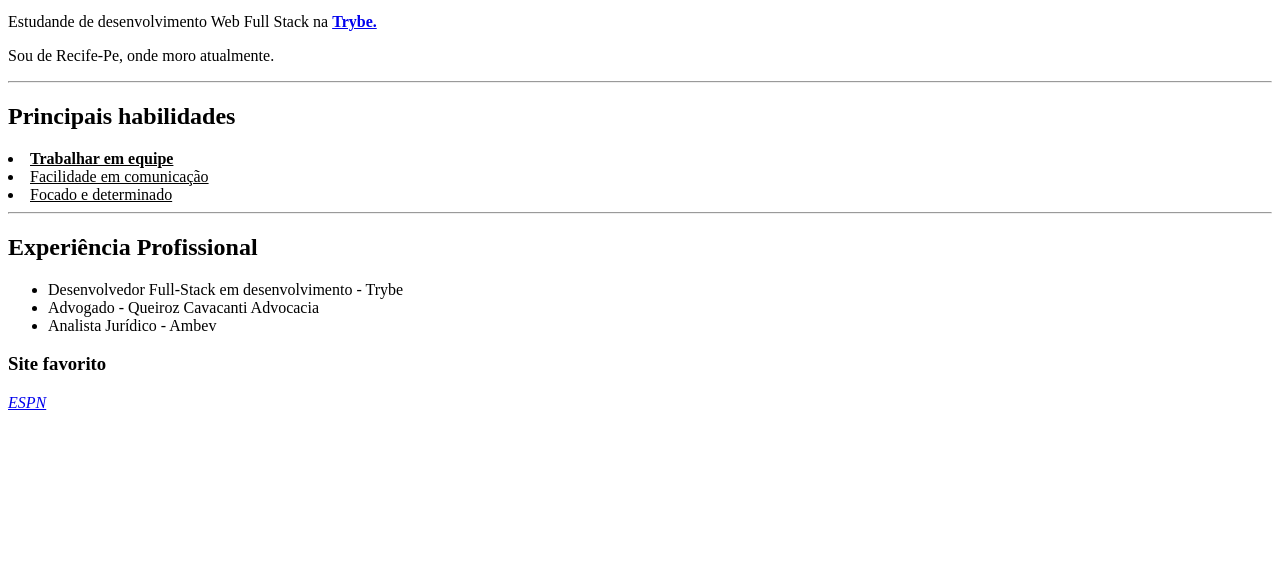
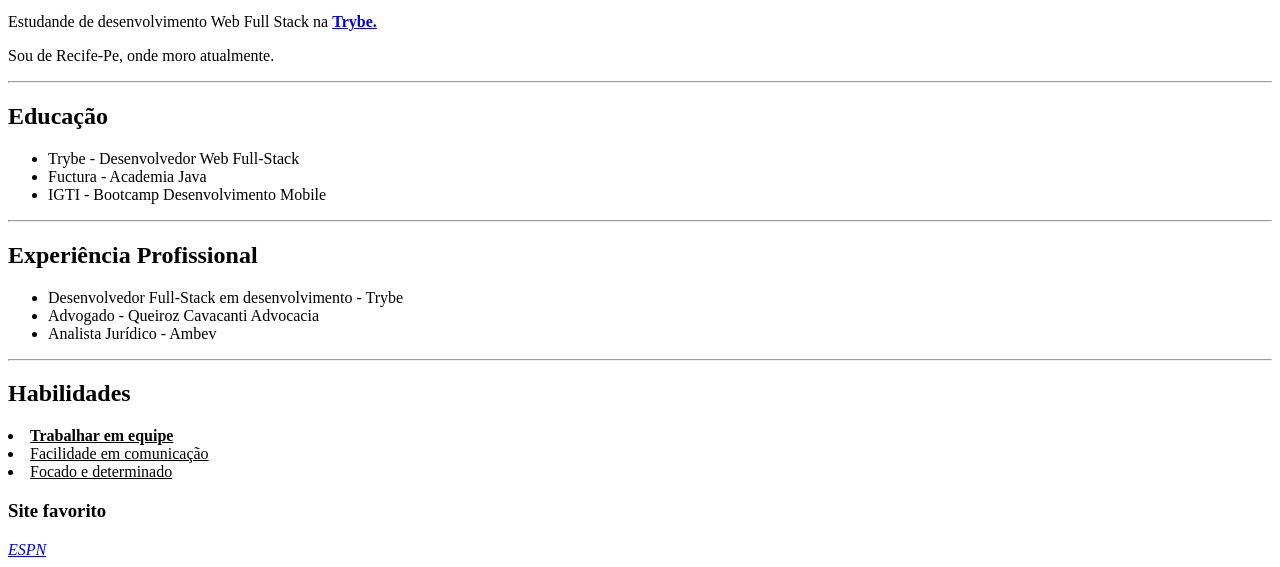
Before and after one commit to tonpasso/tonpasso.github.io, a plain HTML site: page index.html in a window 1280 px wide. Shown: the part 263-830 px from the top of the page. Before the commit the page ends 800 px from the top, so only its background shows below. Drawn offline with Linux system fonts and the light colour scheme.

Commit message:
Incluindo educaçao

```diff
--- a/index.html
+++ b/index.html
@@ -13,12 +13,12 @@
     <p>Estudande de desenvolvimento Web Full Stack na <strong><a href="https://www.betrybe.com/"">Trybe.</a></strong></p>
     <p>Sou de Recife-Pe, onde moro atualmente.</p>
     <hr>
-    <h2>Principais habilidades</h2>
-    <u>
-        <li><strong>Trabalhar em equipe</strong></li>
-        <li>Facilidade em comunicação</li>
-        <li>Focado e determinado</li>
-    </u>
+    <h2>Educação</h2>
+    <ul>
+        <li>Trybe - Desenvolvedor Web Full-Stack</li>
+        <li>Fuctura - Academia Java</li>
+        <li>IGTI - Bootcamp Desenvolvimento Mobile</li>
+    </ul>
     <hr>
     <h2>Experiência Profissional</h2>
     <ul>
@@ -26,6 +26,13 @@
         <li>Advogado - Queiroz Cavacanti Advocacia</li>
         <li>Analista Jurídico - Ambev</li>
     </ul>
+    <hr>
+    <h2>Habilidades</h2>
+    <u>
+        <li><strong>Trabalhar em equipe</strong></li>
+        <li>Facilidade em comunicação</li>
+        <li>Focado e determinado</li>
+    </u>
     <h3>Site favorito</h3>
     <a href="https://www.espn.com.br/" target="_blank"><em>ESPN</em></a>
 
```
